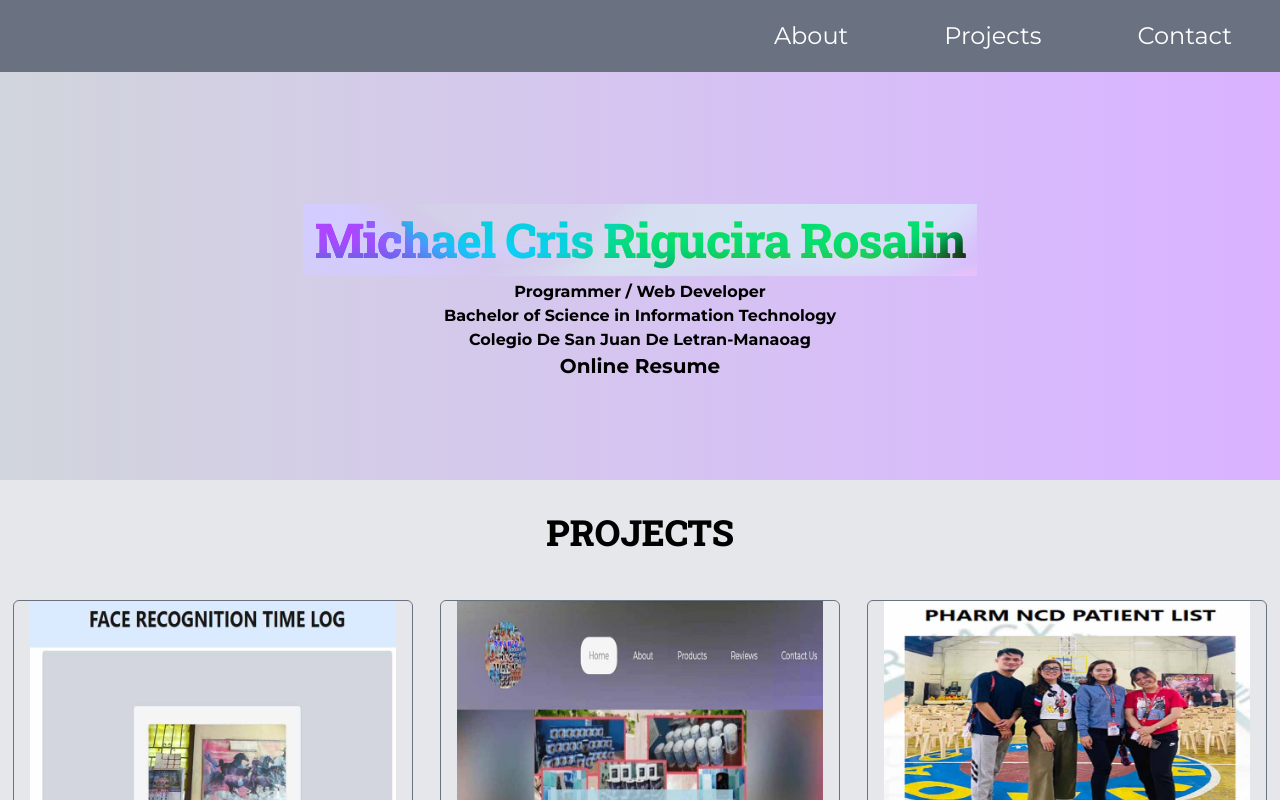
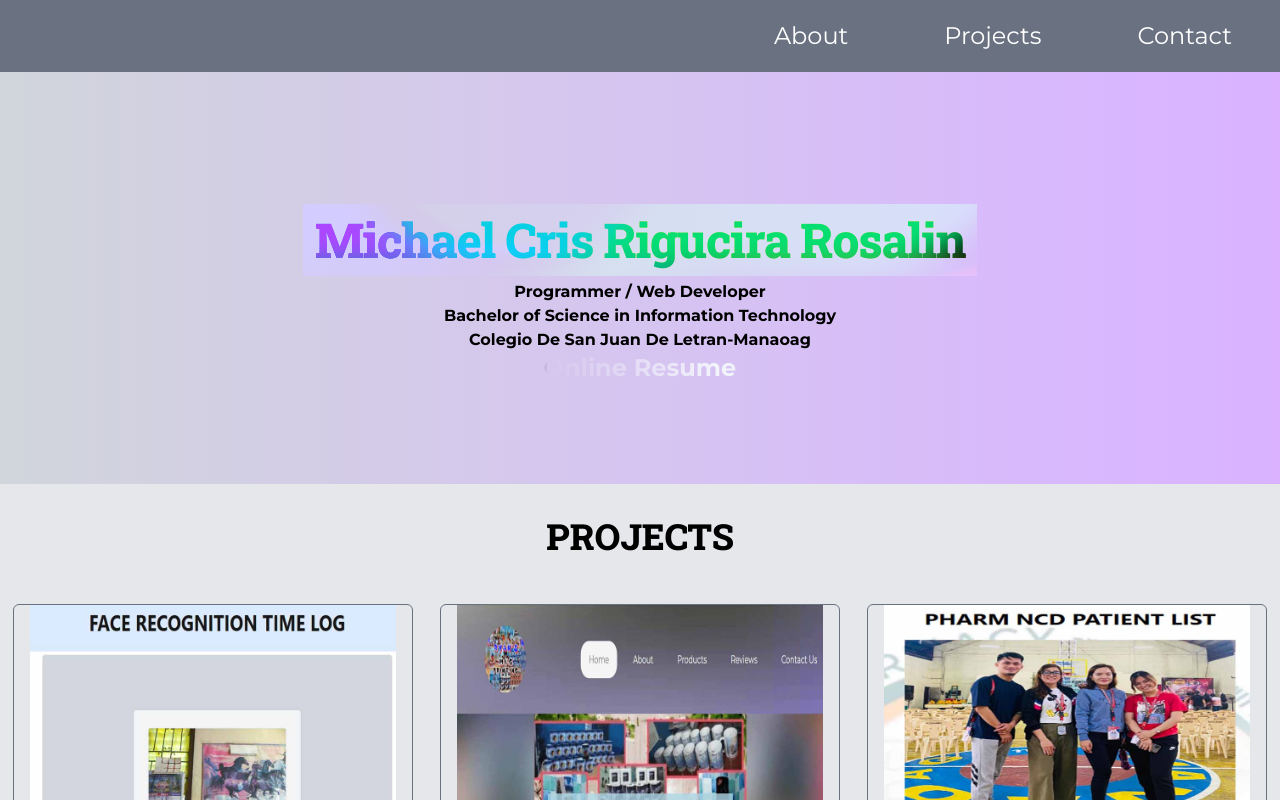
Before and after one commit to LetranEyeshield/next-js-portfolio, a Next.js app: page / in a window 1280 px wide. Shown: the top 800 px of the page. Built offline with nearby package versions, Linux system fonts and the light colour scheme.

Commit message:
added shinytext

```diff
--- a/src/app/components/About.tsx
+++ b/src/app/components/About.tsx
@@ -3,6 +3,7 @@ import { motion } from "framer-motion";
 import Link from "next/link";
 
 import { AuroraTextEffect } from "@/app/components/lightswind/aurora-text";
+import { ShinyText } from "@/app/components/lightswind/shiny-text";
 
 export default function About() {
   return (
@@ -31,6 +32,7 @@ export default function About() {
         {/* <h1 className="roboto-slab text-3xl sm:text-5xl text-center pb-2">
           Michael Cris R. Rosalin
         </h1> */}
+
         <p className="text-center font-bold">Programmer / Web Developer</p>
         <p className="text-center font-bold">
           Bachelor of Science in Information Technology
@@ -38,13 +40,21 @@ export default function About() {
         <p className="text-center font-bold">
           Colegio De San Juan De Letran-Manaoag
         </p>
+
         <Link
           href={"https://zingy-palmier-6c0268.netlify.app/"}
           target="_blank"
           rel="noopener noreferrer"
           className="block font-bold text-center text-xl hover:text-gray-500"
         >
-          Online Resume
+          <ShinyText
+            size="2xl"
+            weight="bold"
+            baseColor="rgba(242, 245, 250, 1)"
+            shineColor="rgba(6, 0, 12, 0.9)"
+          >
+            Online Resume
+          </ShinyText>
         </Link>
       </motion.div>
     </div>
--- /dev/null
+++ b/src/app/components/lightswind/shiny-text.tsx
@@ -0,0 +1,213 @@
+"use client";
+
+import React from "react";
+import { motion, type Variants } from "framer-motion"; // Import Variants type
+import { cn } from "@/lib/utils";
+
+export interface ShinyTextProps {
+  /** Text content to display */
+  children: React.ReactNode;
+  /** Disable the shiny animation */
+  disabled?: boolean;
+  /** Animation speed in seconds */
+  speed?: number;
+  /** Custom className */
+  className?: string;
+  /** Text size variant */
+  size?: "xs" | "sm" | "base" | "lg" | "xl" | "2xl" | "3xl" | "4xl";
+  /** Font weight */
+  weight?: "normal" | "medium" | "semibold" | "bold" | "extrabold";
+  /** Base text color */
+  baseColor?: string;
+  /** Shine effect color */
+  shineColor?: string;
+  /** Shine effect intensity (0-1) */
+  intensity?: number;
+  /** Animation direction */
+  direction?:
+    | "left-to-right"
+    | "right-to-left"
+    | "top-to-bottom"
+    | "bottom-to-top";
+  /** Shine effect width percentage */
+  shineWidth?: number;
+  /** Delay before animation starts in seconds */
+  delay?: number;
+  /** Animation repeat behavior */
+  repeat?: number | "infinite";
+  /** Pause animation on hover */
+  pauseOnHover?: boolean;
+  /** Gradient type */
+  gradientType?: "linear" | "radial";
+}
+
+const sizeClasses = {
+  xs: "text-xs",
+  sm: "text-sm",
+  base: "text-base",
+  lg: "text-lg",
+  xl: "text-xl",
+  "2xl": "text-2xl",
+  "3xl": "text-3xl",
+  "4xl": "text-4xl",
+};
+
+const weightClasses = {
+  normal: "font-normal",
+  medium: "font-medium",
+  semibold: "font-semibold",
+  bold: "font-bold",
+  extrabold: "font-extrabold",
+};
+
+const directionConfig = {
+  "left-to-right": {
+    backgroundPosition: ["100% 0%", "-100% 0%"],
+    backgroundSize: "200% 100%",
+  },
+  "right-to-left": {
+    backgroundPosition: ["-100% 0%", "100% 0%"],
+    backgroundSize: "200% 100%",
+  },
+  "top-to-bottom": {
+    backgroundPosition: ["0% 100%", "0% -100%"],
+    backgroundSize: "100% 200%",
+  },
+  "bottom-to-top": {
+    backgroundPosition: ["0% -100%", "0% 100%"],
+    backgroundSize: "100% 200%",
+  },
+};
+
+export function ShinyText({
+  children,
+  disabled = false,
+  speed = 1,
+  className,
+  size = "base",
+  weight = "medium",
+  baseColor,
+  shineColor,
+  intensity = 1,
+  direction = "left-to-right",
+  shineWidth = 0,
+  delay = 0,
+  repeat = "infinite",
+  pauseOnHover = false,
+  gradientType = "linear",
+}: ShinyTextProps) {
+  const config = directionConfig[direction];
+
+  const gradientDirection =
+    direction === "left-to-right" || direction === "right-to-left"
+      ? "90deg"
+      : direction === "top-to-bottom"
+      ? "180deg"
+      : "0deg";
+
+  // Default colors based on theme
+  const defaultBaseColor = "hsl(var(--foreground)/20)";
+  const defaultShineColor = "hsl(var(--primary)/20)";
+
+  const finalBaseColor = baseColor || defaultBaseColor;
+  const finalShineColor = shineColor || defaultShineColor;
+
+  const createGradient = () => {
+    const transparentStartPos = Math.max(0, 50 - shineWidth / 2);
+    const transparentEndPos = Math.min(100, 50 + shineWidth / 2);
+
+    const shineStart = `${finalShineColor} ${transparentStartPos}%`;
+    const shineEnd = `${finalShineColor} ${transparentEndPos}%`;
+
+    return gradientType === "linear"
+      ? `linear-gradient(${gradientDirection}, ${finalBaseColor}, transparent ${
+          transparentStartPos - 5
+        }%, ${shineStart}, ${shineEnd}, transparent ${
+          transparentEndPos + 5
+        }%, ${finalBaseColor})`
+      : `radial-gradient(ellipse at center, ${finalShineColor} ${
+          intensity * 100
+        }%, transparent)`;
+  };
+
+  // Define the animate state structure consistently
+  const animationVariants: Variants = {
+    // Explicitly type as Variants
+    initial: {
+      backgroundPosition: config.backgroundPosition[0],
+    },
+    animate: disabled
+      ? {
+          // When disabled, snap to initial position with no animation
+          backgroundPosition: config.backgroundPosition[0],
+          transition: {
+            duration: 0,
+            delay: 0,
+            repeat: 0, // Explicitly define repeat and ease for consistent type
+            ease: "linear", // Even if not used, keeps type consistent
+          },
+        }
+      : {
+          backgroundPosition: config.backgroundPosition[1],
+          transition: {
+            duration: speed,
+            delay,
+            repeat: typeof repeat === "number" ? repeat : Infinity,
+            ease: "linear",
+          },
+        },
+    hover: pauseOnHover
+      ? {
+          // Note: `animationPlayState` is a CSS property, Framer Motion variants
+          // primarily animate numerical/string values. To truly pause a Framer Motion
+          // animation, you'd typically use `useAnimationControls` and call `stop()`.
+          // However, if this is a background CSS animation being controlled by Framer Motion's
+          // `animate` prop, this might have an indirect effect or be ignored.
+          // For a robust pause, consider a `useAnimationControls` hook.
+          // Keeping it as is to preserve original logic for now, but be aware.
+        }
+      : {},
+  };
+
+  if (disabled) {
+    return (
+      <span
+        className={cn(
+          "inline-block",
+          sizeClasses[size],
+          weightClasses[weight],
+          "text-foreground",
+          className
+        )}
+      >
+        {children}
+      </span>
+    );
+  }
+
+  return (
+    <motion.span
+      className={cn(
+        "bg-clip-text text-transparent inline-block",
+        sizeClasses[size],
+        weightClasses[weight],
+        className
+      )}
+      style={{
+        backgroundImage: createGradient(),
+        backgroundSize: config.backgroundSize,
+        WebkitBackgroundClip: "text",
+        backgroundClip: "text",
+        opacity: intensity,
+      }}
+      variants={animationVariants}
+      initial="initial"
+      animate="animate"
+      whileHover="hover"
+    >
+      {children}
+    </motion.span>
+  );
+}
+
+export default ShinyText;
```
